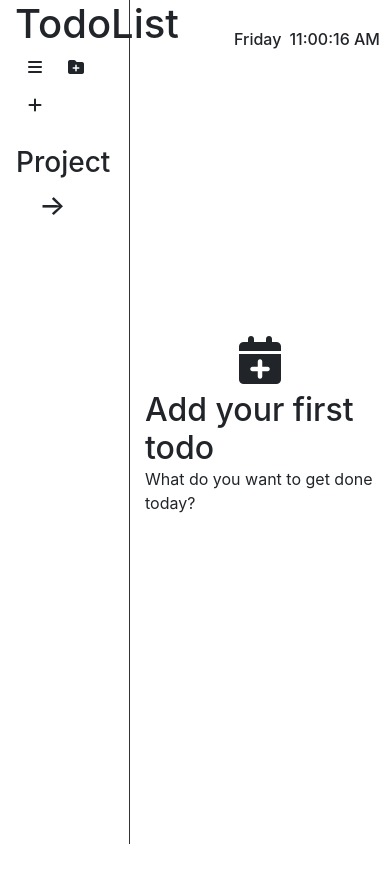
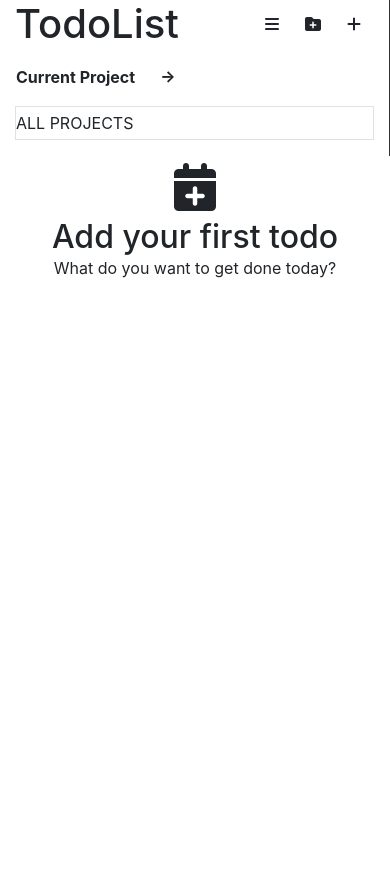
Before and after one commit to Tomo5524/ToDoList-APP, a website built with webpack: page dist/index.html in a window 390 px wide. After the commit the page ends 844 px from the top, so only its background shows below. Built offline with nearby package versions, Linux system fonts and the light colour scheme.

Commit message:
mobile responsive is all set to goooooo yaaaa

```diff
--- a/src/folders.js
+++ b/src/folders.js
@@ -45,15 +45,19 @@ const displayFolder = () =>{
     // icon_div.appendChild(remove_btn)
     // icon_div.appendChild(folder_add)
 
+
+
+
     const folder_div = document.createElement('div');
     folder_div.setAttribute('class', 'folder-div py-3');
 
+    // display when width < 576px and ≥1200px
     const header_div = document.createElement('div');
-    header_div.setAttribute('class', 'd-flex flex-wrap mb-3');
+    header_div.setAttribute('class', 'd-flex d-md-none d-xl-flex flex-wrap mb-3');
 
     const header = document.createElement('button');
     header.setAttribute('class', 'btn folder-heder');
-    header.innerHTML = 'Project'
+    header.innerHTML = 'Current Project'
 
     const arrow_text = document.createElement('p');
     arrow_text.setAttribute('class', 'arrow_text folder-heder px-4');
@@ -63,15 +67,37 @@ const displayFolder = () =>{
     cur_project_name.setAttribute('class', 'cur-project-name folder-heder');
     cur_project_name.innerHTML = Task.get_current_project(); ////////////////////
 
+    // display when 576px < width < 1200px
+    const header_div_lg = document.createElement('div');
+    header_div_lg.setAttribute('class', 'd-none d-md-block d-xl-none d mb-4 text-center');
+
+    const header_lg = document.createElement('button');
+    header_lg.setAttribute('class', 'btn folder-heder');
+    header_lg.innerHTML = 'Current Project'
+
+    const arrow_text_lg = document.createElement('p');
+    arrow_text_lg.setAttribute('class', 'arrow_text folder-heder px-4');
+    arrow_text_lg.innerHTML = '↓'
+
+    const cur_project_name_lg = document.createElement('p');
+    cur_project_name_lg.setAttribute('class', 'cur-project-name-lg folder-heder');
+    cur_project_name_lg.innerHTML = Task.get_current_project();
+
     header_div.appendChild(header)
     header_div.appendChild(arrow_text)
     header_div.appendChild(cur_project_name)
-
-    // const add_project = document.createElement('button')
-    // add_project.setAttribute('class', 'project-add-btn');
+    header_div_lg.appendChild(header_lg)
+    header_div_lg.appendChild(arrow_text_lg)
+    header_div_lg.appendChild(cur_project_name_lg)
 
     const project_div = document.createElement('div');
-    project_div.setAttribute('class', 'project-div');
+    project_div.setAttribute('class', 'project-div border py-1');
+
+    const project_div_p = document.createElement('p');
+    project_div_p.setAttribute('class', 'project-div-p');
+    project_div_p.innerHTML = 'ALL PROJECTS'
+
+    project_div.appendChild(project_div_p)
 
     const project_div_input = document.createElement('div');
     project_div_input.setAttribute('class', 'project-div-input no-display');
@@ -128,6 +154,7 @@ const displayFolder = () =>{
     // test2.innerHTML = 'test2'
 
     folder_div.appendChild(header_div)
+    folder_div.appendChild(header_div_lg)
     // folder_div.appendChild(header)
     folder_div.appendChild(project_div_input)
     // folder_div.appendChild(today)
@@ -243,6 +270,7 @@ const displayFolder = () =>{
             let newProject = renderEachFolder(project_input.value)
             project_div.appendChild(newProject)
             cur_project_name.innerHTML = project_input.value;
+            cur_project_name_lg.innerHTML = project_input.value;
 
             // update setLocalStorage by adding a newly created project
             setLocalStorage.addNewProjectToLocalStorage(project_input.value)
--- a/src/index.js
+++ b/src/index.js
@@ -1,6 +1,9 @@
 // TODO
 // 1. delete todos from display @done
 // 2. when there is no project, user should not be able to add Task, @ done
+// 3. when new project added, remove cur_todos @ done
+// 4. when current project deleted, first item in local storage becomes a new current project so display its todos @ done
+// 5. do something with date.
 
 import todo_display from "./todoDisplay.js"
 import renderForm from "./form.js"
@@ -22,7 +25,7 @@ import Task from "./task.js";
 // menu icon lets user see existing files and creates a new one
 
 const content = document.querySelector('#content');
-content.setAttribute('class', 'h-100 fluid-container d-flex')
+content.setAttribute('class', 'h-100 fluid-container d-blcock d-md-flex')
 
 const nav = displayNav()
 
--- a/src/nav.js
+++ b/src/nav.js
@@ -7,7 +7,7 @@ const displayNav = () => {
 
     const title__menu_container = document.createElement('div');
     // container-fluid for a full width container,
-    title__menu_container.setAttribute('class', 'menu-cotainer col-4 border-r');
+    title__menu_container.setAttribute('class', 'menu-cotainer col-12 col-md-4 border-r');
 
     const nav = document.createElement('div');
     nav.setAttribute('class', 'nav d-flex justify-content-between align-items-center');
--- a/src/renderFolder.js
+++ b/src/renderFolder.js
@@ -38,6 +38,7 @@ function renderEachFolder(project_name) {
     // trash icon clicked and remove project from todo list
     remove.addEventListener('click', e => {
         const cur_project_title = document.querySelector('.cur-project-name')
+        const cur_project_title_lg = document.querySelector('.cur-project-name-lg')
         console.log(e.target,'remove clicked')
         let cur_node = e.target
         // had to use loop because either of button or i can be clicked and handle both cases
@@ -62,6 +63,7 @@ function renderEachFolder(project_name) {
         if (localStorage.length == 0){
             remove_cur_todos()
             cur_project_title.innerHTML = '';
+            cur_project_title_lg.innerHTML = '';
             Task.change_current_project('')
 
         }
@@ -78,6 +80,7 @@ function renderEachFolder(project_name) {
                 console.log('/////////// cur project and removed pro are same')
                 Task.change_current_project(JSON.parse(localStorage.key(0)))
                 cur_project_title.innerHTML = JSON.parse(localStorage.key(0)); // first project in localstorage will be current project
+                cur_project_title_lg.innerHTML = JSON.parse(localStorage.key(0));
 
                 // display new current project's todos
                 Task.Display_todo(Task.get_current_project())
@@ -97,6 +100,7 @@ function renderEachFolder(project_name) {
         // e.target.innerHTML is same as project_name
 
         const cur_project_title = document.querySelector('.cur-project-name')
+        const cur_project_title_lg = document.querySelector('.cur-project-name-lg')
         console.log(Task.cur_project,'previous_project before changed')
         let previous_project = Task.get_current_project()
         console.log(project_name,'project clicked')
@@ -112,6 +116,7 @@ function renderEachFolder(project_name) {
         console.log(cur_project_title.innerHTML,'cur_project_title.innerHTML before displaed project gets replaced by new one')
         // when there is no project, show nothing
         cur_project_title.innerHTML = project_name
+        cur_project_title_lg.innerHTML = project_name
 
         // how to change current project, one liner did not work, you have to return the value.
         console.log(Task.get_current_project(),'Task.cur_project after changed')
--- a/src/renderTodo.js
+++ b/src/renderTodo.js
@@ -21,7 +21,7 @@ const render_Todo = (...args) => {
     // l.add_task(title_box.value.trim(),dscr_box.value.trim(),note_box.value.trim(),date_box.value,start.value,end.value,priority.value)
     const node = document.createElement("li");
     node.setAttribute('id', `${obj.id}`);
-    node.setAttribute('class', 'd-flex justify-content-between align-items-center py-3 border rounded');
+    node.setAttribute('class', 'd-flex justify-content-between align-items-center py-3 border round');
 
     const check_box = document.createElement("input");
     check_box.setAttribute('type', 'checkbox');
@@ -55,7 +55,7 @@ const render_Todo = (...args) => {
         start_text.innerHTML = 'Start: ' + getTime(obj.start);
 
         const end_text = document.createElement("p");
-        end_text.setAttribute('class','todo-end-time pl-5')
+        end_text.setAttribute('class','todo-end-time pad-left')
         end_text.innerHTML = 'End: ' + getTime(obj.end);
 
         start_end_div.appendChild(start_text)
--- a/src/todoDisplay.js
+++ b/src/todoDisplay.js
@@ -7,7 +7,7 @@ const todo_display = () => {
 
     const tasks_container = document.createElement('div');
     // container-fluid for a full width container,
-    tasks_container.setAttribute('class', 'task-container d-flex align-items-center justify-content-center col-8');
+    tasks_container.setAttribute('class', 'task-container d-flex align-items-center justify-content-center col-12 col-md-8');
 
     // display current date and time
     let d = new Date()
@@ -16,7 +16,7 @@ const todo_display = () => {
     // console.log(d.toLocaleString())
 
     const today_date = document.createElement('div');
-    today_date.setAttribute('class', 'today-date d-flex');
+    today_date.setAttribute('class', 'today-date d-none d-md-flex');
 
     const day = document.createElement('h6');
     day.setAttribute('class', 'text-day pr-2');
```
Also changed, not shown: dist/css/style.css, dist/index.html, dist/main.js.
